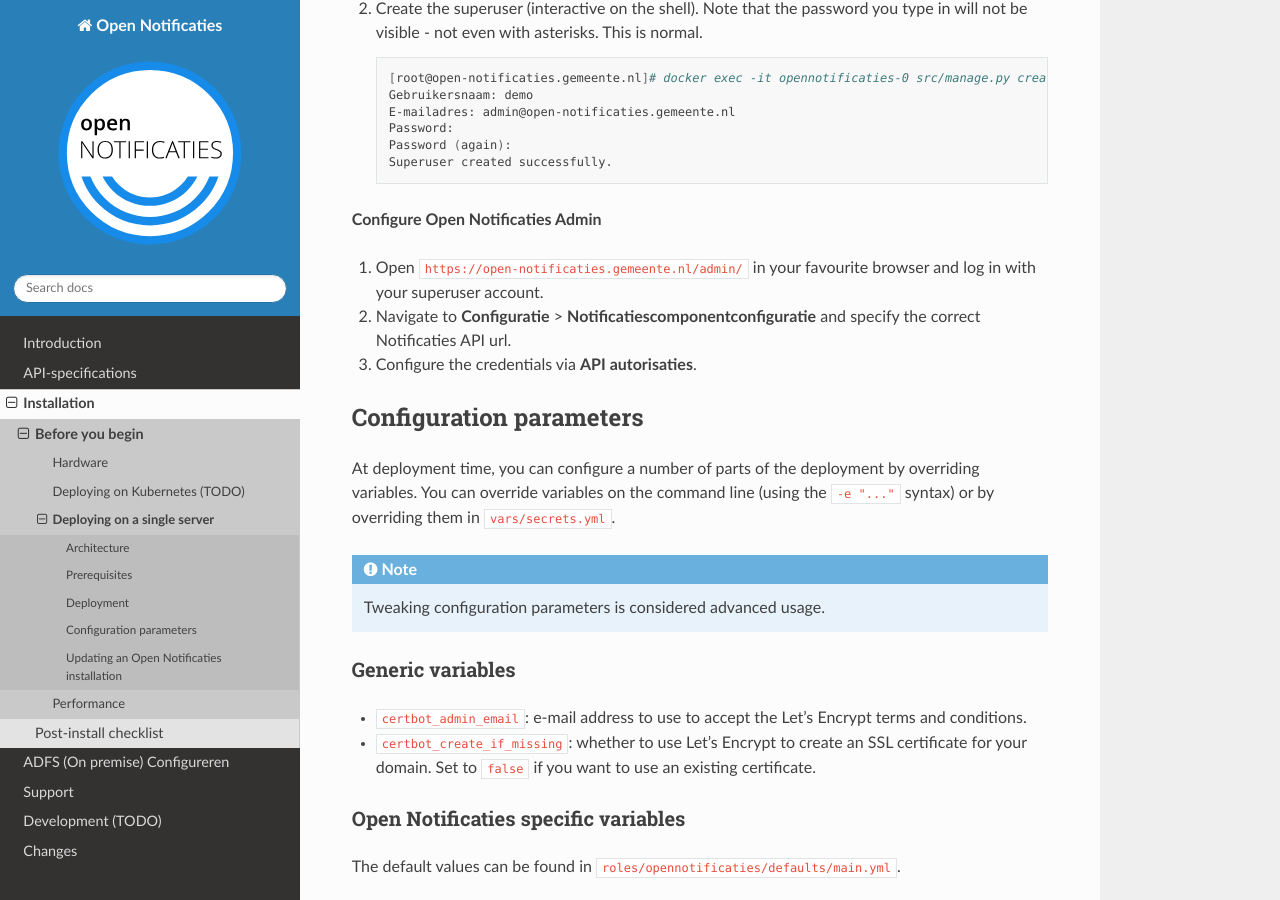
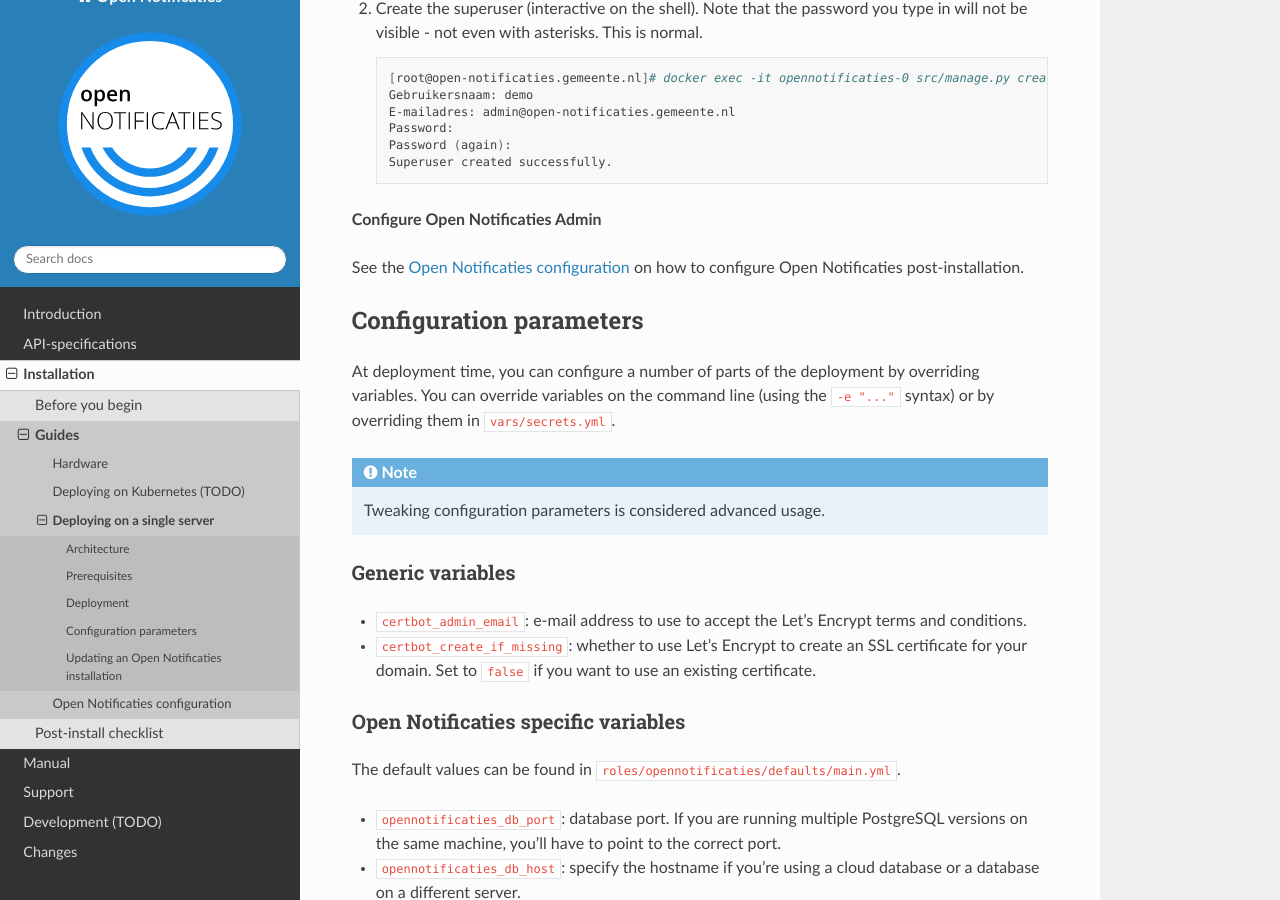
Before and after one commit to VNG-Realisatie/notificaties-api, a Sphinx documentation site: the page built from docs/installation/deployment/single_server.rst, in a window 1280 px wide and 900 px high, scrolled down 3677 px. Built offline with Sphinx 7.4.7 and the Read the Docs theme 2.0.0, drawn with Linux system fonts in a browser that asks for light colours.

```diff
--- a/docs/development/index.rst
+++ b/docs/development/index.rst
@@ -10,3 +10,4 @@ Open Notificaties is open-source software. We’d love to have you contribute!
 
    contributing
    development-environment
+   performance/index
--- a/docs/index.rst
+++ b/docs/index.rst
@@ -35,7 +34,7 @@ Open Notificaties `is`_ and only uses :ref:`introduction_open-source`.
    introduction/index
    api/index
    installation/index
-   manual/adfs
+   manual/index
    support/index
    development/index
    changelog
--- a/docs/installation/deployment/single_server.rst
+++ b/docs/installation/deployment/single_server.rst
@@ -201,13 +201,8 @@ A superuser allows you to perform all administrative tasks.
 
 **Configure Open Notificaties Admin**
 
-1. Open ``https://open-notificaties.gemeente.nl/admin/`` in your favourite browser
-   and log in with your superuser account.
-
-2. Navigate to **Configuratie** > **Notificatiescomponentconfiguratie** and
-   specify the correct Notificaties API url.
-
-3. Configure the credentials via **API autorisaties**.
+See the :ref:`installation_configuration` on how to configure Open Notificaties
+post-installation.
 
 .. _containers_config_params:
 
--- a/docs/installation/index.rst
+++ b/docs/installation/index.rst
@@ -30,6 +30,8 @@ Before you begin
 .. _`Open Zaak`: https://github.com/open-zaak/open-zaak
 .. _`NLX`: https://nlx.io/
 
+Guides
+------
 
 .. toctree::
    :maxdepth: 1
@@ -37,7 +39,7 @@ Before you begin
    hardware
    deployment/kubernetes
    deployment/single_server
-   performance/index
+   configuration
 
 Post-install checklist
 ----------------------
```
Also changed, not shown: other parts of docs/index.rst (+0 -1 lines), docs/installation/configuration.rst (added, +75 -0 lines), docs/manual/index.rst (added, +16 -0 lines), docs/development/performance/index.rst (renamed from docs/installation/performance/index.rst), docs/development/performance/scenarios.rst (renamed from docs/installation/performance/scenarios.rst).
